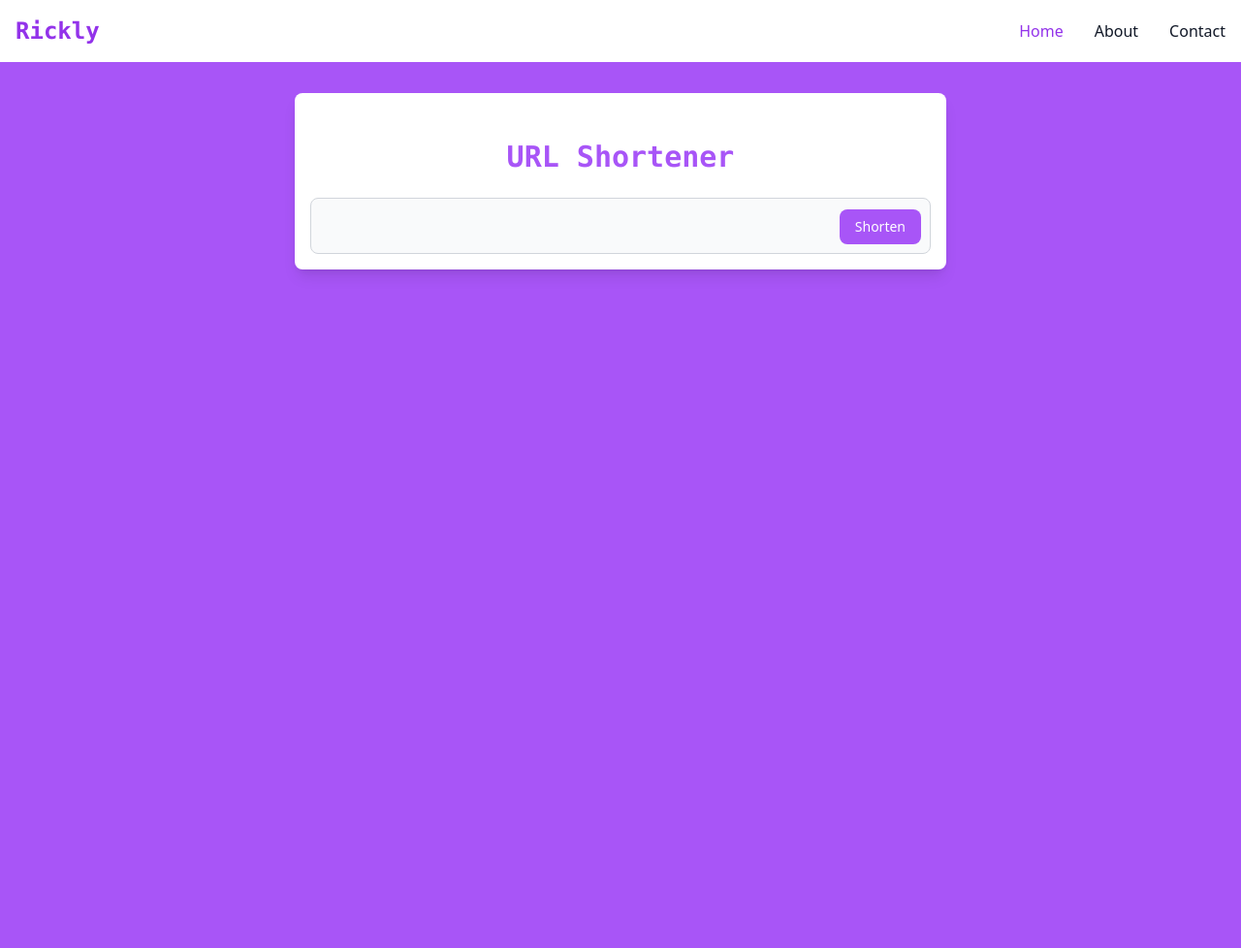
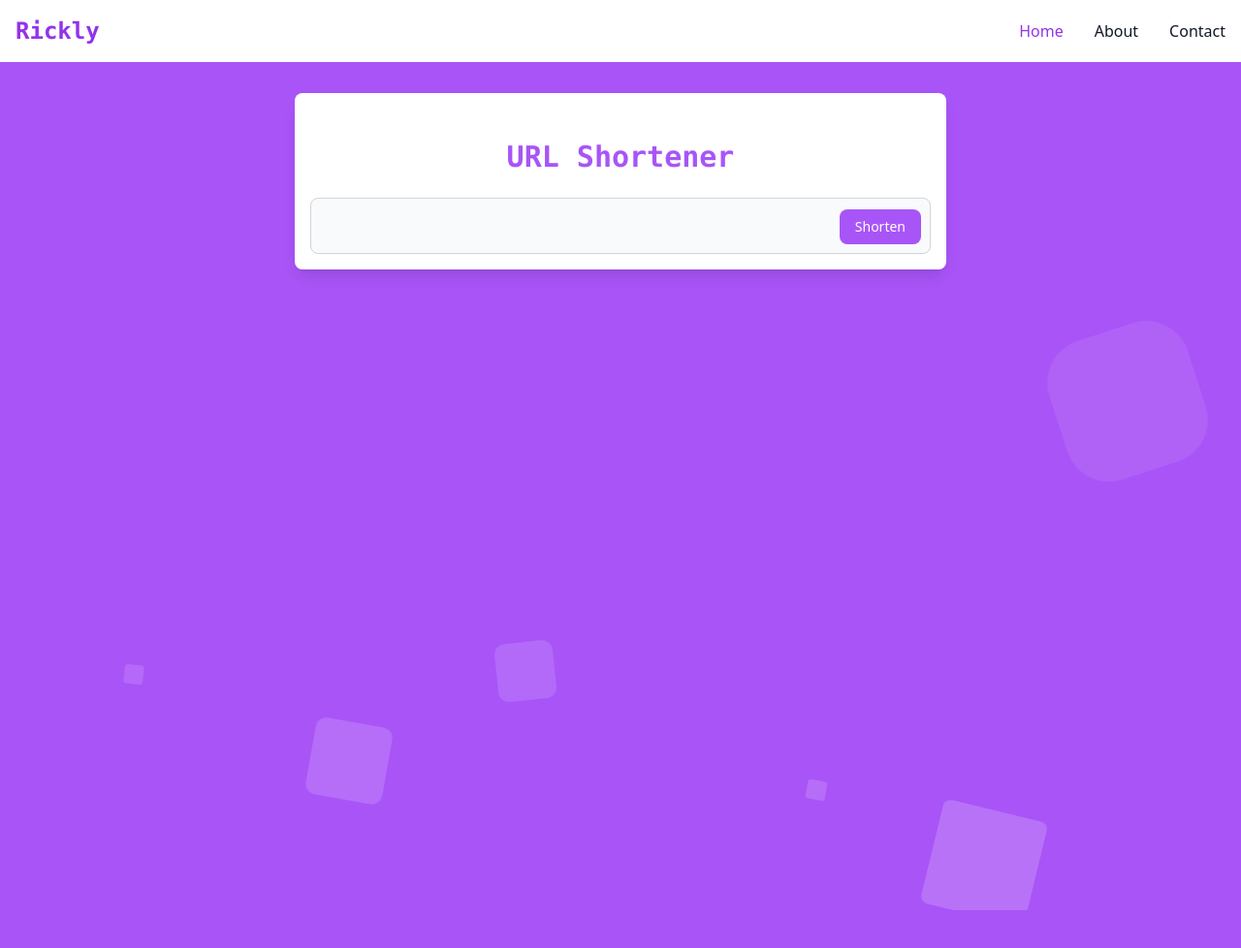
Before and after one commit to Rikidink/URL-Shortener, a Python web app: template flask/templates/index.html in a window 1280 px wide. Shown: the whole page at 97% size. Run offline with Jinja, Linux system fonts and the light colour scheme; the template is opened without the code that fills it, so the values that code supplies are empty.

Commit message:
added background animation

```diff
--- a/flask/static/output.css
+++ b/flask/static/output.css
@@ -691,11 +691,6 @@ video {
   border-color: rgb(209 213 219 / var(--tw-border-opacity));
 }
 
-.border-red-500 {
-  --tw-border-opacity: 1;
-  border-color: rgb(239 68 68 / var(--tw-border-opacity));
-}
-
 .bg-gray-50 {
   --tw-bg-opacity: 1;
   background-color: rgb(249 250 251 / var(--tw-bg-opacity));
@@ -810,6 +805,159 @@ video {
   box-shadow: var(--tw-ring-offset-shadow, 0 0 #0000), var(--tw-ring-shadow, 0 0 #0000), var(--tw-shadow);
 }
 
+/*Start Animations*/
+
+@keyframes animatetop {
+  from {
+    top: -300px;
+    opacity: 0;
+  }
+
+  to {
+    top: 0;
+    opacity: 1;
+  }
+}
+
+@keyframes zoomIn {
+  0% {
+    opacity: 0;
+    transform: scale3d(0.3, 0.3, 0.3);
+  }
+
+  50% {
+    opacity: 1;
+  }
+}
+
+/*End Animations*/
+
+/*
+-- Start BackGround Animation
+*/
+
+.area {
+  background: #a954f7;
+  background: -webkit-linear-gradient(to left, #8f94fb, #4e54c8);
+  width: 100%;
+  height: 100vh;
+  position: absolute;
+  z-index: -1;
+}
+
+.circles {
+  position: absolute;
+  top: 0;
+  left: 0;
+  width: 100%;
+  height: 96%;
+  overflow: hidden;
+}
+
+.circles li {
+  position: absolute;
+  display: block;
+  list-style: none;
+  width: 20px;
+  height: 20px;
+  background: rgba(255, 255, 255, 0.2);
+  animation: animate 25s linear infinite;
+  bottom: -150px;
+}
+
+.circles li:nth-child(1) {
+  left: 25%;
+  width: 80px;
+  height: 80px;
+  animation-delay: 0s;
+}
+
+.circles li:nth-child(2) {
+  left: 10%;
+  width: 20px;
+  height: 20px;
+  animation-delay: 2s;
+  animation-duration: 12s;
+}
+
+.circles li:nth-child(3) {
+  left: 70%;
+  width: 20px;
+  height: 20px;
+  animation-delay: 4s;
+}
+
+.circles li:nth-child(4) {
+  left: 40%;
+  width: 60px;
+  height: 60px;
+  animation-delay: 0s;
+  animation-duration: 18s;
+}
+
+.circles li:nth-child(5) {
+  left: 65%;
+  width: 20px;
+  height: 20px;
+  animation-delay: 0s;
+}
+
+.circles li:nth-child(6) {
+  left: 75%;
+  width: 110px;
+  height: 110px;
+  animation-delay: 3s;
+}
+
+.circles li:nth-child(7) {
+  left: 35%;
+  width: 150px;
+  height: 150px;
+  animation-delay: 7s;
+}
+
+.circles li:nth-child(8) {
+  left: 50%;
+  width: 25px;
+  height: 25px;
+  animation-delay: 15s;
+  animation-duration: 45s;
+}
+
+.circles li:nth-child(9) {
+  left: 20%;
+  width: 15px;
+  height: 15px;
+  animation-delay: 2s;
+  animation-duration: 35s;
+}
+
+.circles li:nth-child(10) {
+  left: 85%;
+  width: 150px;
+  height: 150px;
+  animation-delay: 0s;
+  animation-duration: 11s;
+}
+
+@keyframes animate {
+  0% {
+    transform: translateY(0) rotate(0deg);
+    opacity: 1;
+    border-radius: 0;
+  }
+
+  100% {
+    transform: translateY(-1000px) rotate(720deg);
+    opacity: 0;
+    border-radius: 50%;
+  }
+}
+
+/*
+-- End BackGround Animation
+*/
+
 .hover\:bg-gray-100:hover {
   --tw-bg-opacity: 1;
   background-color: rgb(243 244 246 / var(--tw-bg-opacity));
--- a/flask/templates/index.html
+++ b/flask/templates/index.html
@@ -9,6 +9,23 @@
     <script src="../static/js/scripts.js" defer></script>
     <title>URL Shortener</title>
 </head>
+
+<!--Start Background Animation Body-->
+<div class="area">
+    <ul class="circles">
+        <li></li>
+        <li></li>
+        <li></li>
+        <li></li>
+        <li></li>
+        <li></li>
+        <li></li>
+        <li></li>
+        <li></li>
+        <li></li>
+    </ul>
+</div>
+<!--End Background Animation Body-->
 
 <body class="bg-purple-500">
 
```
